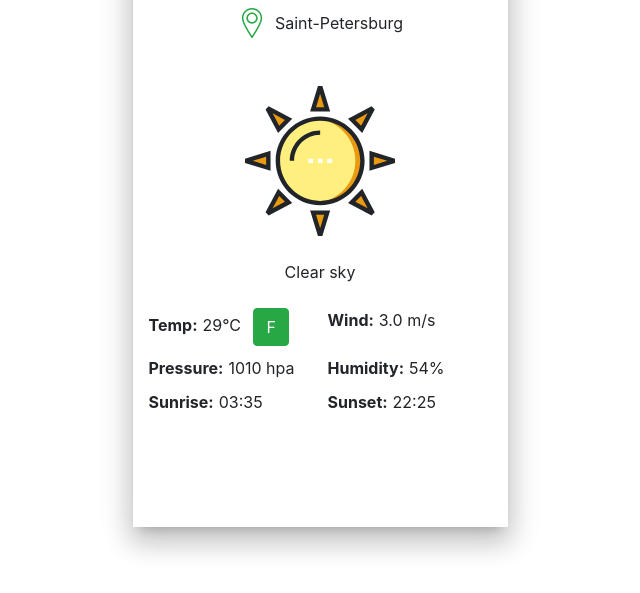
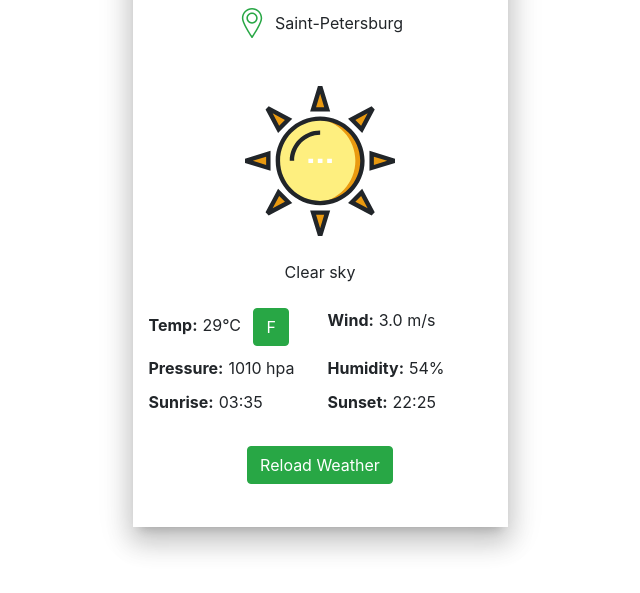
Before and after one commit to nat-davydova/weather-app, a website: page src/pug/index.pug in a window 1280 px wide. Shown: the part 207-800 px from the top of the page, without its empty margins (320-960 px from the left). Drawn offline with nearby package versions, Linux system fonts and the light colour scheme; files that its build step writes are made by us from their sources; files whose address does not match are found by name.

Commit message:
Mockup: btn block

```diff
--- /dev/null
+++ b/src/pug/includes/blocks/btns-block.pug
@@ -0,0 +1,5 @@
+//________ BUTTONS BLOCK ________
+.d-flex.justify-content-center
+
+    .reload-weather
+        button.btn.btn-success(type="button") Reload Weather
--- a/src/pug/index.pug
+++ b/src/pug/index.pug
@@ -22,4 +22,9 @@ body.app
             .col.mt-5
                 include includes/blocks/weather
 
+        //-btns block (reload weather button)
+        .row
+            .col.mt-3
+                include includes/blocks/btns-block
+
     script(src="scripts/scripts.min.js")
```
Also changed, not shown: build/index.html.
